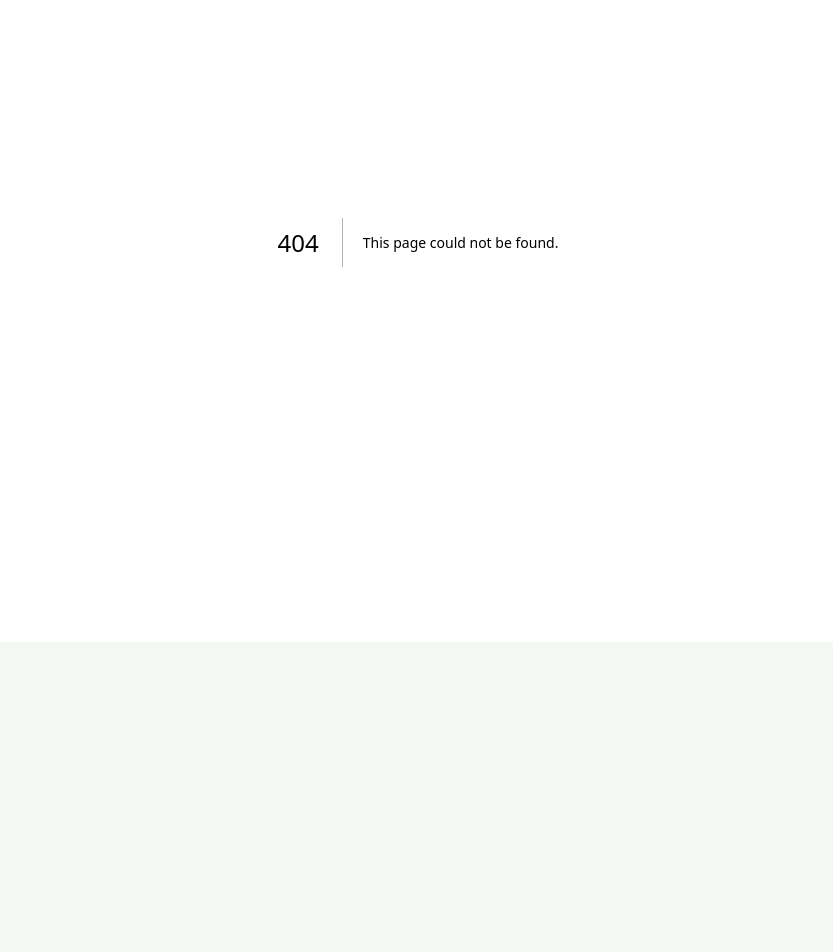
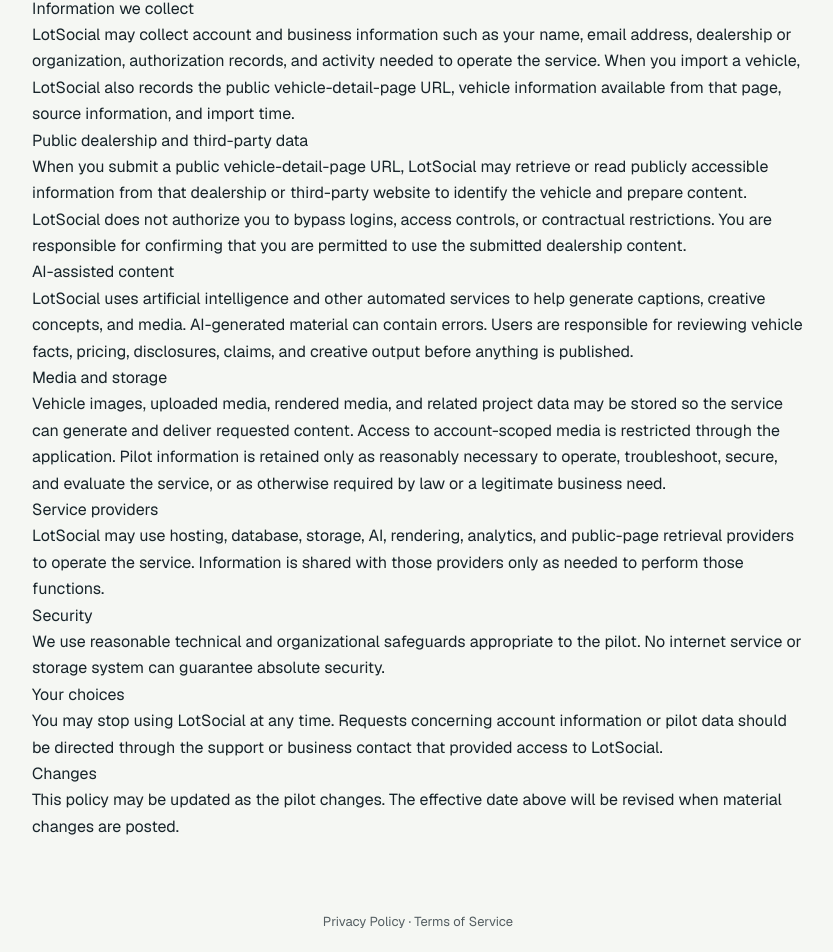
Before and after one commit to bigjoeingram-coder/lotsocial, a Next.js app: page /privacy in a window 1280 px wide. Before the commit this address had no page. Shown: the part 158-1110 px from the top of the page, without its empty margins (222-1055 px from the left). Before the commit the page ends 800 px from the top, so only its background shows below. Built offline with nearby package versions, Linux system fonts and the light colour scheme.

Commit message:
Add LotSocial privacy policy and terms

```diff
--- a/app/layout.tsx
+++ b/app/layout.tsx
@@ -1,4 +1,5 @@
 import type { Metadata } from "next";
+import Link from "next/link";
 import { Geist, Geist_Mono } from "next/font/google";
 import { headers } from "next/headers";
 import "./globals.css";
@@ -23,5 +24,10 @@
 }
 
 export default function RootLayout({ children }: Readonly<{ children: React.ReactNode }>) {
-  return <html lang="en"><body className={`${geistSans.variable} ${geistMono.variable}`}>{children}</body></html>;
+  return <html lang="en"><body className={`${geistSans.variable} ${geistMono.variable}`}>
+    {children}
+    <footer style={{ padding: "24px", textAlign: "center", fontSize: "13px", opacity: 0.72 }}>
+      <Link href="/privacy">Privacy Policy</Link><span aria-hidden="true"> · </span><Link href="/terms">Terms of Service</Link>
+    </footer>
+  </body></html>;
 }
--- /dev/null
+++ b/app/privacy/page.tsx
@@ -0,0 +1,33 @@
+export const metadata = { title: "Privacy Policy | LotSocial" };
+
+export default function PrivacyPolicyPage() {
+  return <main style={{ maxWidth: 820, margin: "0 auto", padding: "48px 24px", lineHeight: 1.65 }}>
+    <h1>LotSocial Privacy Policy</h1>
+    <p><strong>Effective date:</strong> August 14, 2026</p>
+    <p>This policy describes the information LotSocial handles during its pilot and how that information is used to provide inventory-import, authorization, and AI-assisted social-content features.</p>
+
+    <h2>Information we collect</h2>
+    <p>LotSocial may collect account and business information such as your name, email address, dealership or organization, authorization records, and activity needed to operate the service. When you import a vehicle, LotSocial also records the public vehicle-detail-page URL, vehicle information available from that page, source information, and import time.</p>
+
+    <h2>Public dealership and third-party data</h2>
+    <p>When you submit a public vehicle-detail-page URL, LotSocial may retrieve or read publicly accessible information from that dealership or third-party website to identify the vehicle and prepare content. LotSocial does not authorize you to bypass logins, access controls, or contractual restrictions. You are responsible for confirming that you are permitted to use the submitted dealership content.</p>
+
+    <h2>AI-assisted content</h2>
+    <p>LotSocial uses artificial intelligence and other automated services to help generate captions, creative concepts, and media. AI-generated material can contain errors. Users are responsible for reviewing vehicle facts, pricing, disclosures, claims, and creative output before anything is published.</p>
+
+    <h2>Media and storage</h2>
+    <p>Vehicle images, uploaded media, rendered media, and related project data may be stored so the service can generate and deliver requested content. Access to account-scoped media is restricted through the application. Pilot information is retained only as reasonably necessary to operate, troubleshoot, secure, and evaluate the service, or as otherwise required by law or a legitimate business need.</p>
+
+    <h2>Service providers</h2>
+    <p>LotSocial may use hosting, database, storage, AI, rendering, analytics, and public-page retrieval providers to operate the service. Information is shared with those providers only as needed to perform those functions.</p>
+
+    <h2>Security</h2>
+    <p>We use reasonable technical and organizational safeguards appropriate to the pilot. No internet service or storage system can guarantee absolute security.</p>
+
+    <h2>Your choices</h2>
+    <p>You may stop using LotSocial at any time. Requests concerning account information or pilot data should be directed through the support or business contact that provided access to LotSocial.</p>
+
+    <h2>Changes</h2>
+    <p>This policy may be updated as the pilot changes. The effective date above will be revised when material changes are posted.</p>
+  </main>;
+}
--- /dev/null
+++ b/app/terms/page.tsx
@@ -0,0 +1,36 @@
+export const metadata = { title: "Terms of Service | LotSocial" };
+
+export default function TermsPage() {
+  return <main style={{ maxWidth: 820, margin: "0 auto", padding: "48px 24px", lineHeight: 1.65 }}>
+    <h1>LotSocial Terms of Service</h1>
+    <p><strong>Effective date:</strong> August 14, 2026</p>
+    <p>These terms apply to use of the LotSocial pilot. By using LotSocial, you agree to use the service only for lawful dealership marketing activity for which you have appropriate authorization.</p>
+
+    <h2>Authorized use</h2>
+    <p>You must have authority to market the dealership vehicles, images, and information you submit or import. You may not use LotSocial to bypass logins, access controls, paywalls, technical restrictions, or rights held by another party.</p>
+
+    <h2>Vehicle information and public sources</h2>
+    <p>LotSocial may read publicly accessible vehicle-detail pages and related public inventory surfaces. Dealer websites and third-party sources can change, block automated access, or contain inaccurate information. LotSocial does not guarantee that every vehicle page can be imported.</p>
+
+    <h2>AI-generated material</h2>
+    <p>Captions, scripts, creative concepts, and other generated output may use artificial intelligence. AI output can be incomplete or incorrect. Before publishing, you must review and approve all vehicle facts, prices, incentives, legal disclosures, advertising claims, images, and other content.</p>
+
+    <h2>No automatic publishing authority</h2>
+    <p>Creating or rendering content in LotSocial does not itself authorize publication to a dealership or social account. Any publishing permissions, platform credentials, or dealership approvals remain separate requirements.</p>
+
+    <h2>Pilot availability</h2>
+    <p>LotSocial is currently a pilot service and may change, experience interruptions, or contain defects. Features may be modified or withdrawn while the product is evaluated.</p>
+
+    <h2>Prohibited use</h2>
+    <p>Do not use LotSocial for unlawful, deceptive, infringing, abusive, or unauthorized activity, or to introduce malicious code or interfere with the service.</p>
+
+    <h2>Responsibility for published content</h2>
+    <p>You remain responsible for content you approve or publish using LotSocial, including compliance with dealership policy, platform rules, advertising requirements, intellectual-property rights, and applicable law.</p>
+
+    <h2>Privacy</h2>
+    <p>Use of LotSocial is also subject to the LotSocial Privacy Policy.</p>
+
+    <h2>Changes</h2>
+    <p>These terms may be updated as the pilot evolves. Continued use after updated terms are posted constitutes acceptance of the revised terms.</p>
+  </main>;
+}
```
